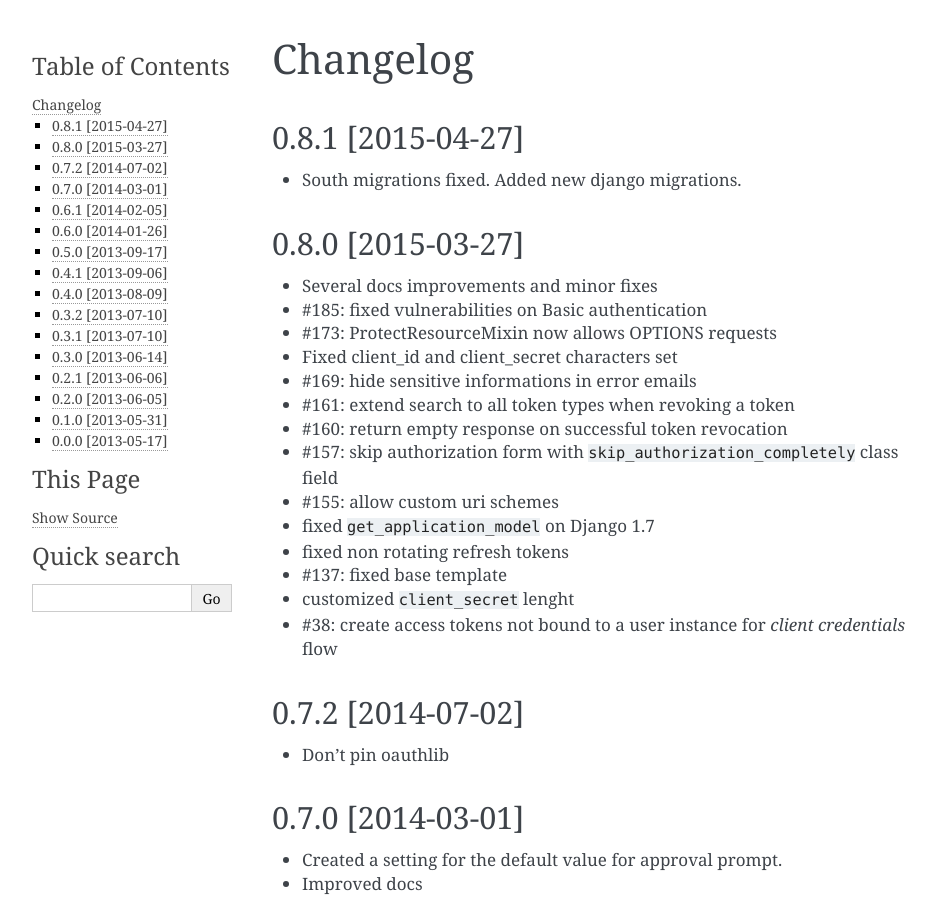
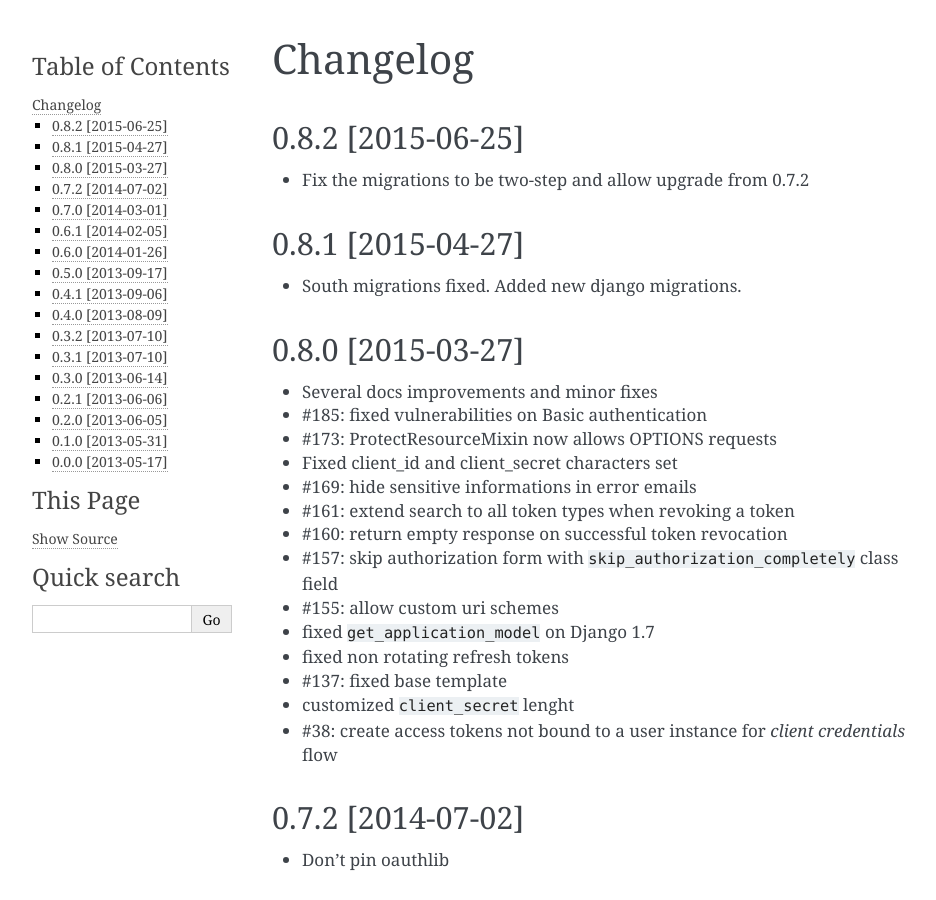
Before and after one commit to sheriffwoody0922/oauth-python-django, a Sphinx documentation site: the page built from docs/changelog.rst, in a window 1280 px wide and 900 px high. Shown: the whole window, without its empty margins (148-1084 px from the left). Built offline with Sphinx 7.4.7, drawn with Linux system fonts in a browser that asks for light colours.

Commit message:
bumped version to 0.8.2 and added changelog

```diff
--- a/README.rst
+++ b/README.rst
@@ -89,6 +89,11 @@ Roadmap / Todo list (help wanted)
 
 Changelog
 ---------
+
+0.8.2 [2015-06-25]
+~~~~~~~~~~~~~~~~~~
+
+* Fix the migrations to be two-step and allow upgrade from 0.7.2
 
 0.8.1 [2015-04-27]
 ~~~~~~~~~~~~~~~~~~
--- a/docs/changelog.rst
+++ b/docs/changelog.rst
@@ -1,5 +1,11 @@
 Changelog
 =========
+
+0.8.2 [2015-06-25]
+------------------
+
+* Fix the migrations to be two-step and allow upgrade from 0.7.2
+
 
 0.8.1 [2015-04-27]
 ------------------
--- a/oauth2_provider/__init__.py
+++ b/oauth2_provider/__init__.py
@@ -1,4 +1,4 @@
-__version__ = '0.8.1'
+__version__ = '0.8.2'
 
 __author__ = "Massimiliano Pippi & Federico Frenguelli"
 
```
